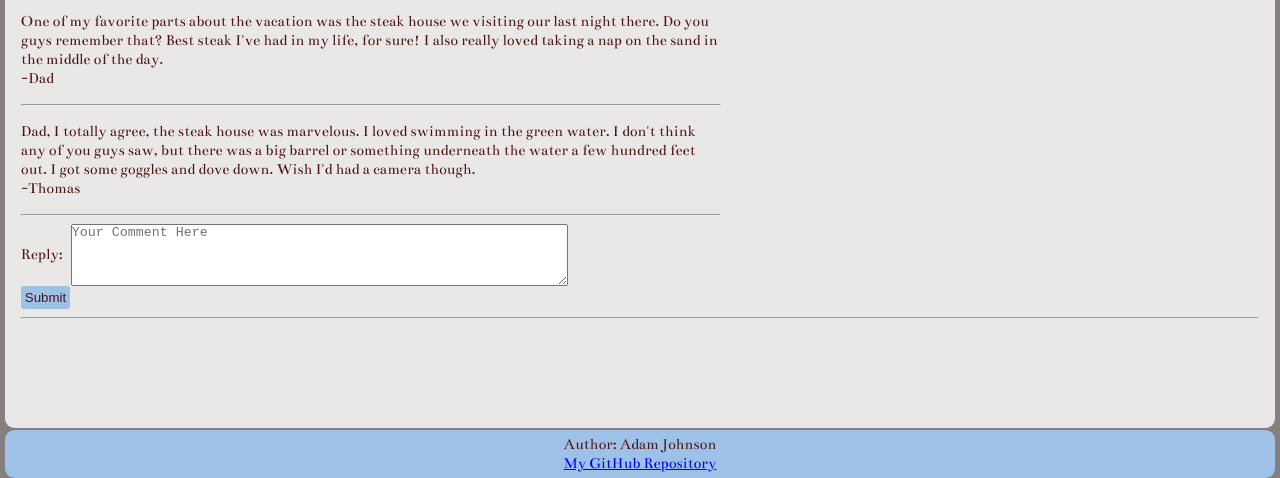
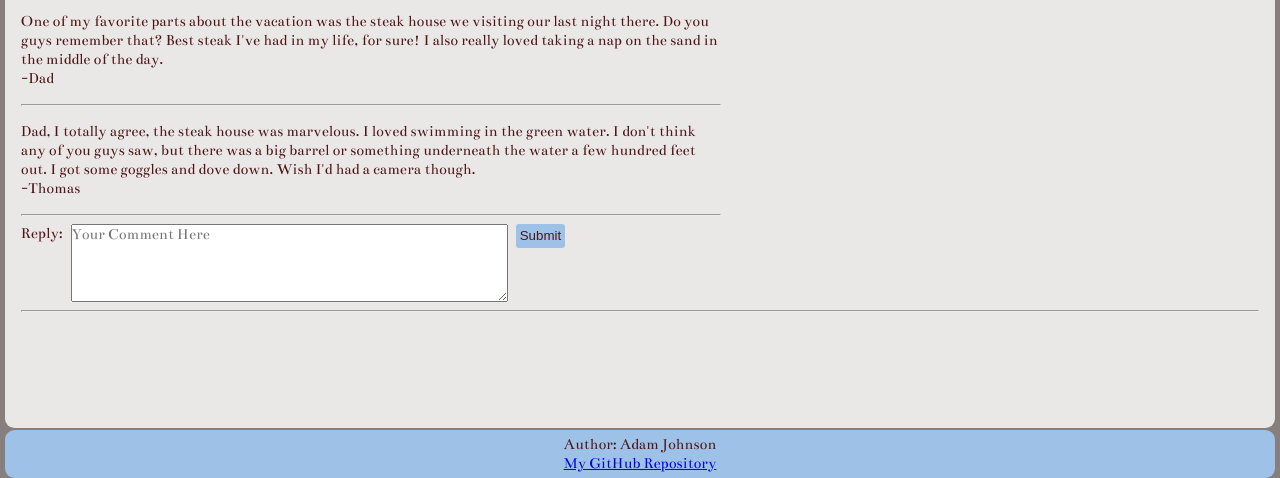
Before and after one commit to stamphen/startup, a plain HTML site: page main.html in a window 1280 px wide. Shown: the part 322-800 px from the top of the page. Drawn offline with Linux system fonts and the light colour scheme.

Commit message:
moved the comment submit button, changed it so all user input areas should be typing in bentham, the same font for the rest of the web application

```diff
--- a/main.html
+++ b/main.html
@@ -54,12 +54,10 @@
                 </div>
                 <div id="comments_input">
                     <form method="get" action="main.html">
-                        <div>
+                        <div id="top">
                             <label for="comment">Reply:</label>
                             <textarea placeholder="Your Comment Here" rows="4" cols="60"></textarea>
-                        </div>
-                        <div>
-                            <button type="submit">Submit</button>
+                            <button id="tall" type="submit">Submit</button>
                         </div>
                     </form>
                 </div>
--- a/stylesheet.css
+++ b/stylesheet.css
@@ -165,8 +165,11 @@ form {
 form > div {
     display: flex;
     flex-direction: row;
+    justify-content: start;
+}
+
+form > div:not([id='top']) {
     align-items: center;
-    justify-content: start;
 }
 
 label {
@@ -175,6 +178,22 @@ label {
 
 input:not([id='event_dates1']) {
     margin-right: .5em;
+    font-family: Bentham, sans-serif;
+    font-size: 16px;
+}
+
+label[for='comment'] {
+    align-items: top;
+}
+
+textarea {
+    margin-right: .5em;
+    font-family: Bentham, sans-serif;
+    font-size: 16px;
+}
+
+#tall {
+    height: 24px;
 }
 
 #pictures_old {
```
